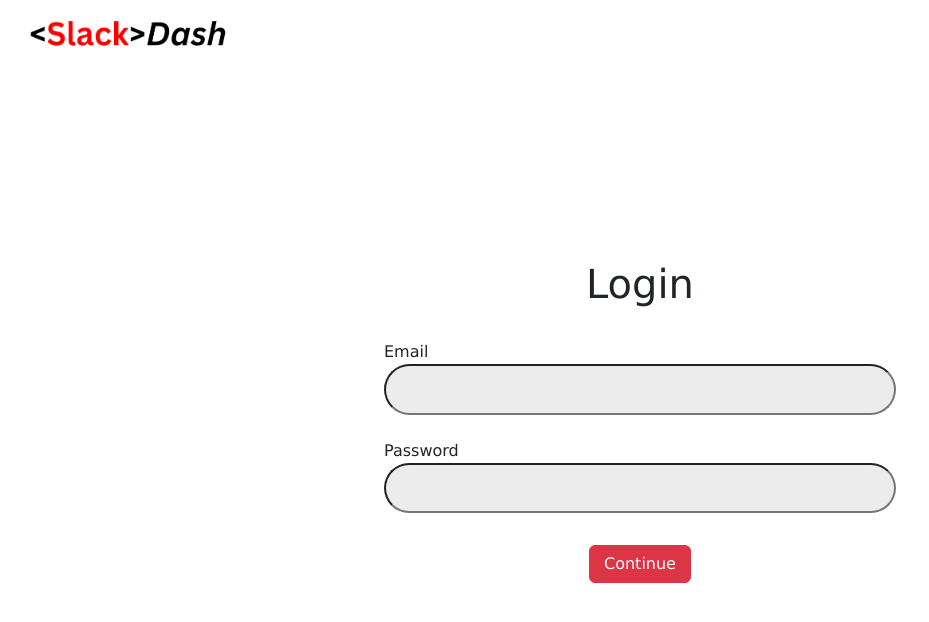
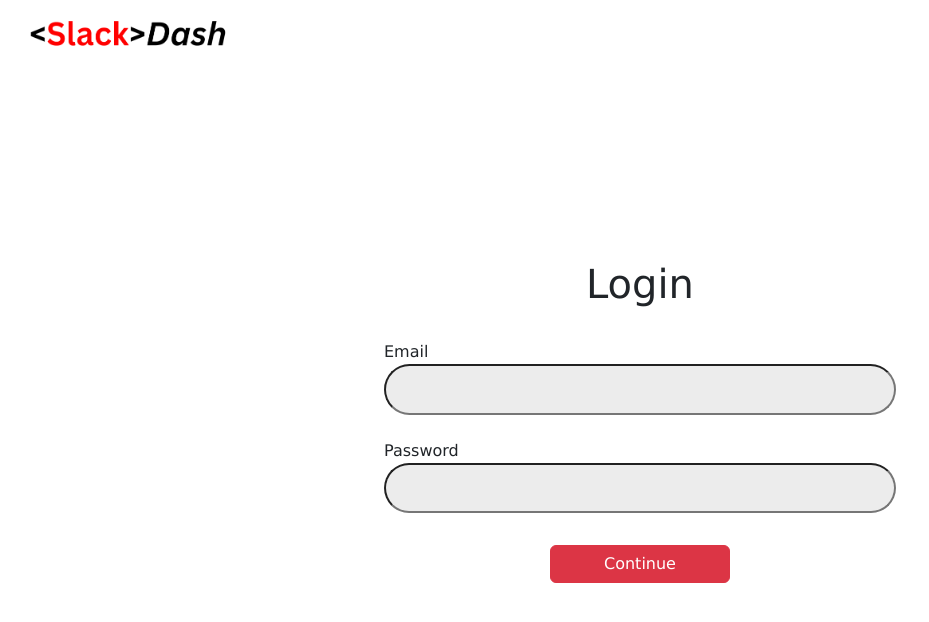
Before and after one commit to ChidimmaOfodum/WM4--Final-Project--SlackDash, a React (Create React App) app in the folder client/: page /login in a window 1280 px wide. Shown: the top 622 px of the page, without its empty margins (0-929 px from the left). Built offline with nearby package versions, Linux system fonts and the light colour scheme.

Commit message:
73 - Pass validation for login/signUp Farzad - #73 (#87)
* Email validation has been added to login/signUp

* Validation added to password in login/SignUp page

---------

Co-authored-by: michellejanay <mindyourphotosynthesis@gmail.com>

```diff
--- a/client/src/Components/LoginPage/LoginForm.js
+++ b/client/src/Components/LoginPage/LoginForm.js
@@ -10,7 +10,7 @@ const LoginForm = () => {
 		event.preventDefault();
 		const email = emailRef.current.value;
 		// const password = bcrypt.hashSync(passwordRef.current.value, 10);
-		const password = passwordInputRef
+		const password = passwordInputRef.current.value
 
 
 		fetch("/login", {
--- a/client/src/Components/SignUpPage/SignUpForm.js
+++ b/client/src/Components/SignUpPage/SignUpForm.js
@@ -17,7 +17,7 @@ const SignUpForm = () => {
 		event.preventDefault();
 		const email = emailInputRef.current.value;
 		// const password = bcrypt.hashSync(passwordInputRef.current.value, 10);
-		const password = passwordInputRef
+		const password = passwordInputRef.current.value
 
 		fetch("/signUp", {
 			method: "POST",
--- a/client/src/pages/Login.css
+++ b/client/src/pages/Login.css
@@ -47,7 +47,7 @@ form input {
 	}
 	.submit-btn {
 		margin: 2em 0;
-		width: 20%;
+		width: 35%;
 		align-self: center;
 	}
 }
```
